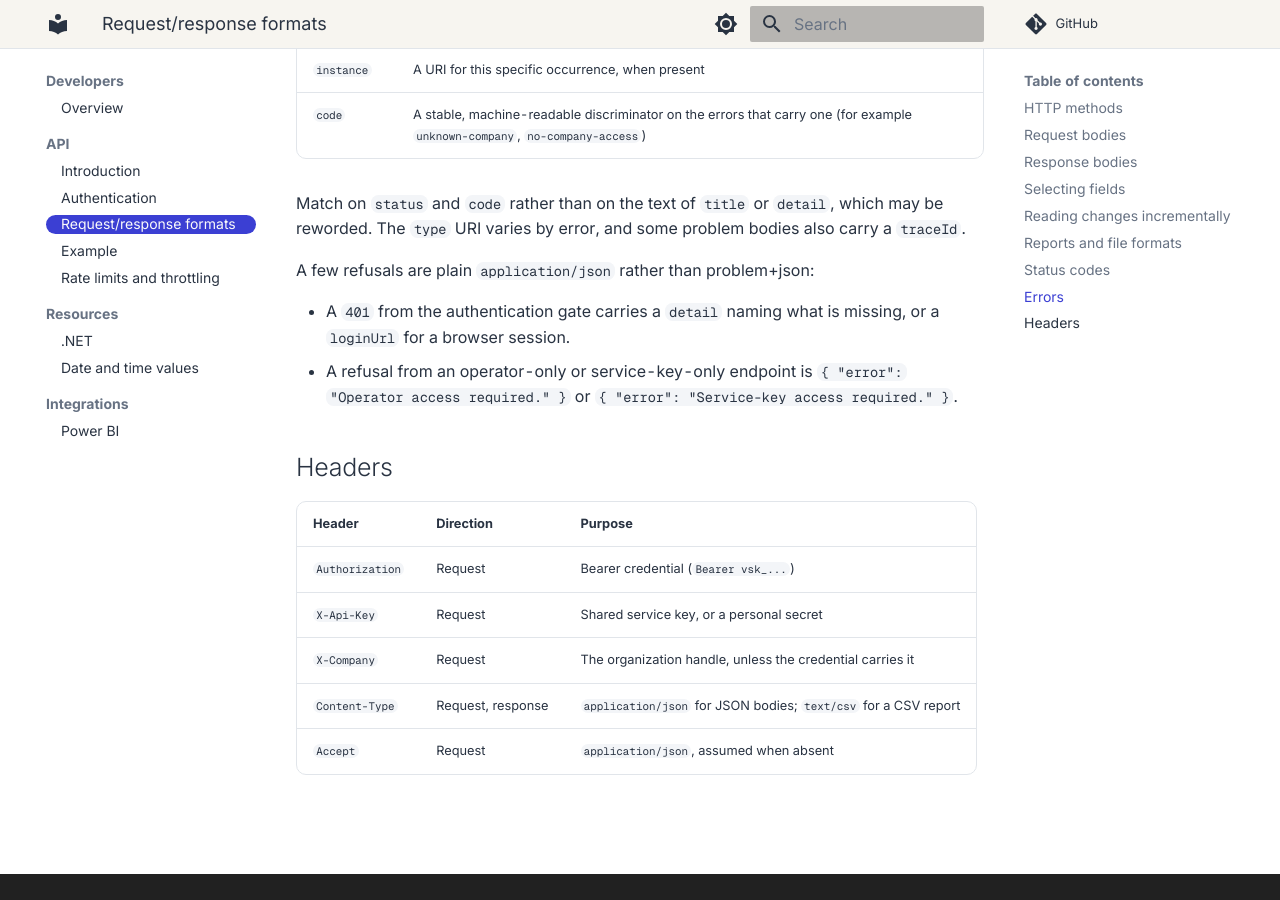
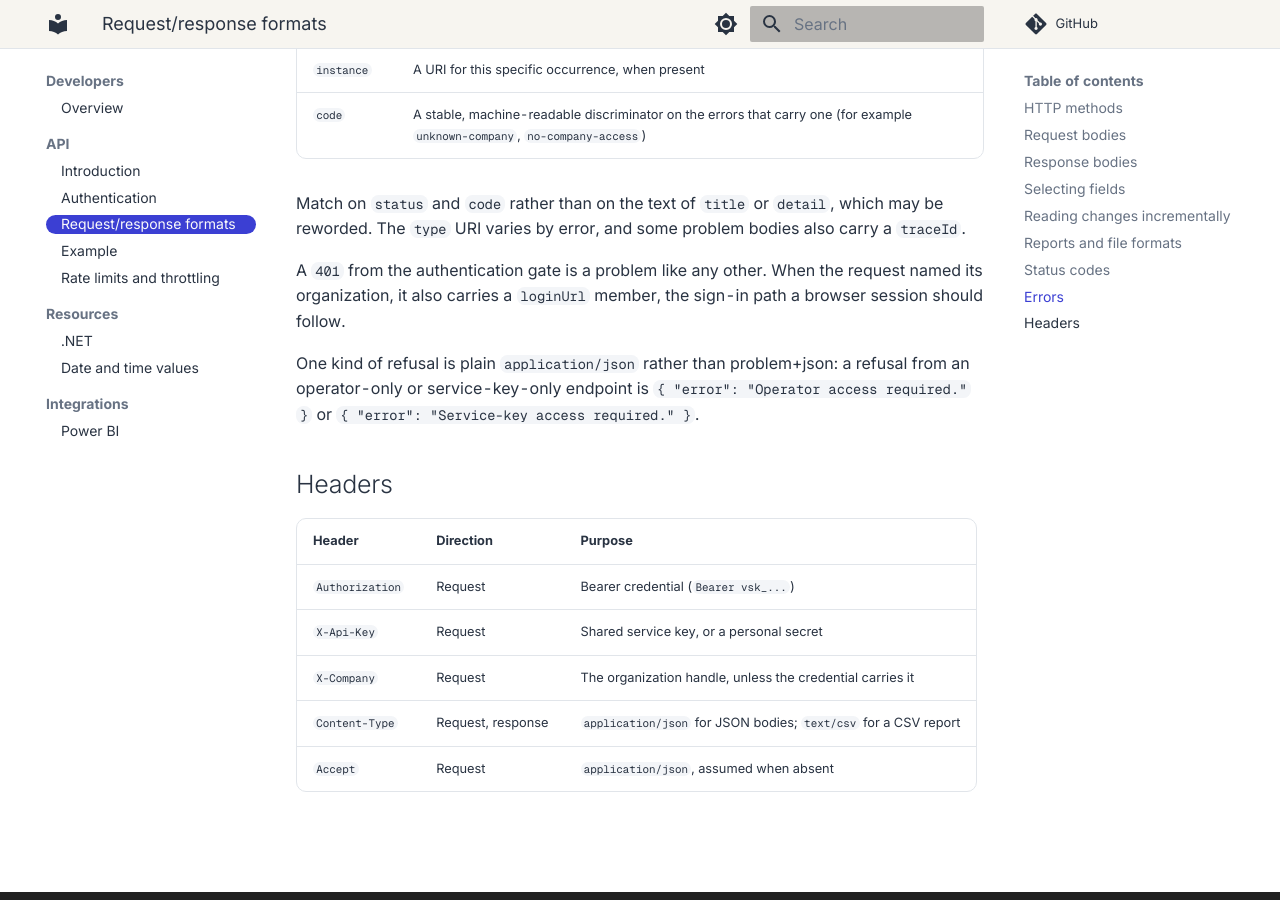
Before and after one commit to cmds-app/docs, an MkDocs documentation site: the page built from docs/developers/api/request-and-response-formats.md, in a window 1280 px wide and 900 px high, scrolled down 4954 px. Built offline with MkDocs 1.6.1 and Material for MkDocs 9.7.7, drawn with Linux system fonts in a browser that asks for light colours; comment, search, counter and statistics services are not loaded.

Commit message:
docs(api): describe the auth gate's 401 as problem+json

```diff
--- a/docs/developers/api/request-and-response-formats.md
+++ b/docs/developers/api/request-and-response-formats.md
@@ -127,10 +127,9 @@ Error responses follow [RFC 9457](https://datatracker.ietf.org/doc/html/rfc9457)
 
 Match on `status` and `code` rather than on the text of `title` or `detail`, which may be reworded. The `type` URI varies by error, and some problem bodies also carry a `traceId`.
 
-A few refusals are plain `application/json` rather than problem+json:
+A `401` from the authentication gate is a problem like any other. When the request named its organization, it also carries a `loginUrl` member, the sign-in path a browser session should follow.
 
-- A `401` from the authentication gate carries a `detail` naming what is missing, or a `loginUrl` for a browser session.
-- A refusal from an operator-only or service-key-only endpoint is `{ "error": "Operator access required." }` or `{ "error": "Service-key access required." }`.
+One kind of refusal is plain `application/json` rather than problem+json: a refusal from an operator-only or service-key-only endpoint is `{ "error": "Operator access required." }` or `{ "error": "Service-key access required." }`.
 
 ## Headers
 
```
